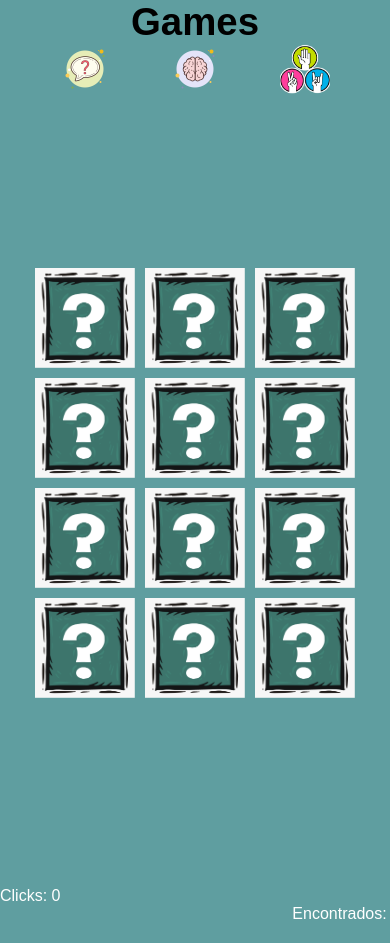
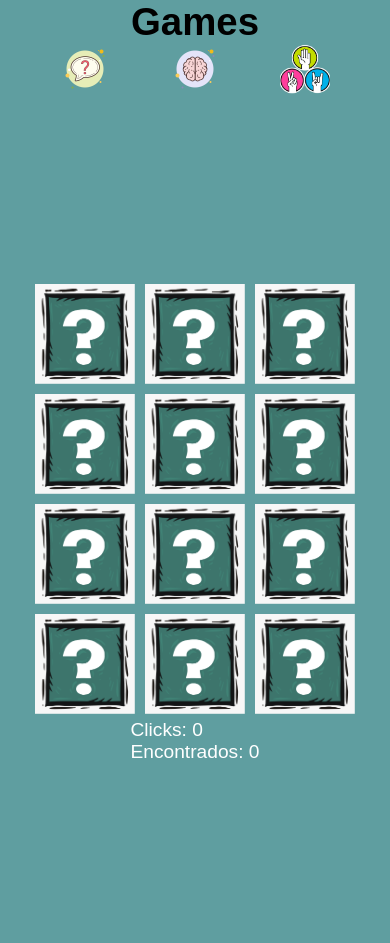
Before and after one commit to MendietaSergio/games, a React (Vite) app: page /memo in a window 390 px wide. Built offline with nearby package versions, Linux system fonts and the light colour scheme.

Commit message:
Añade mejoras en responsivo en pagina memo, añade pagina home en app.jsx

```diff
--- a/src/App.jsx
+++ b/src/App.jsx
@@ -6,6 +6,7 @@ import {
 } from "react-router-dom";
 import { Header } from "./Components/Header/Header";
 import { Asked } from "./Pages/Asked";
+import { Home } from "./Pages/Home";
 import { Memo } from "./Pages/Memo";
 import { StonePaperScissors } from "./Pages/StonePaperScissors";
 
@@ -15,6 +16,7 @@ function App() {
       <div className="App">
         <Header />
         <Switch>
+          <Route exact path="/" element={<Home />} />
           <Route exact path="/asked" element={<Asked />} />
           <Route exact path="/memo" element={<Memo />} />
           <Route
--- a/src/css/Memo.css
+++ b/src/css/Memo.css
@@ -8,32 +8,21 @@
 }
 
 .board-memo {
-    /* width: calc(100vh - 240px); */
-    max-width            : calc(100vw - 40px);
     display              : grid;
-    /* grid-gap          : 10px; */
-    margin               : auto;
     grid-template-columns: repeat(3, 1fr);
-    /* width             : 1000px; */
-    /* height            : 600px; */
+
 }
 
 .card {
     display   : inline-block;
     margin    : 5px;
-    /* height : calc(200px - 10px);
-    width     : calc(250px - 10px); */
     height    : 100px;
     width     : 100px;
     cursor    : pointer;
 }
 
 .stats {
-    width    : 400px;
-    margin   : 0 auto;
     color    : white;
-    padding  : 20px 0;
-    font-size: 1rem;
 }
 
 .clicks {
@@ -73,8 +62,6 @@
 }
 
 .card-image {
-    /* height: calc(200px - 10px);
-    width : calc(250px - 10px); */
     height: 100px;
     width : 100px;
 }
```
